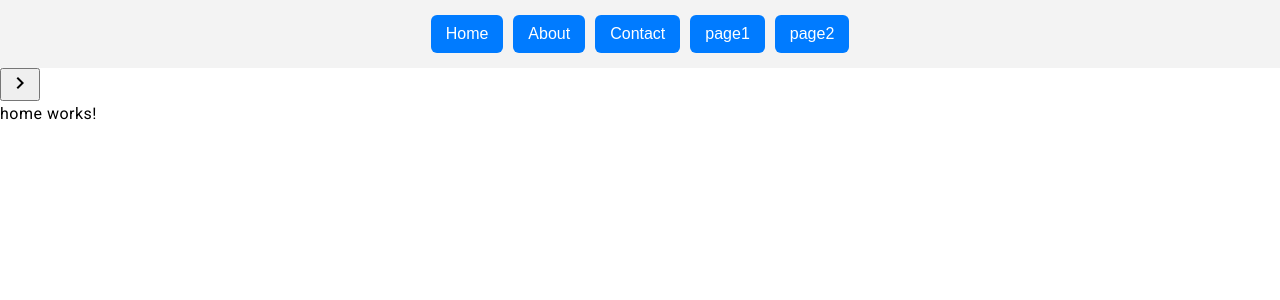
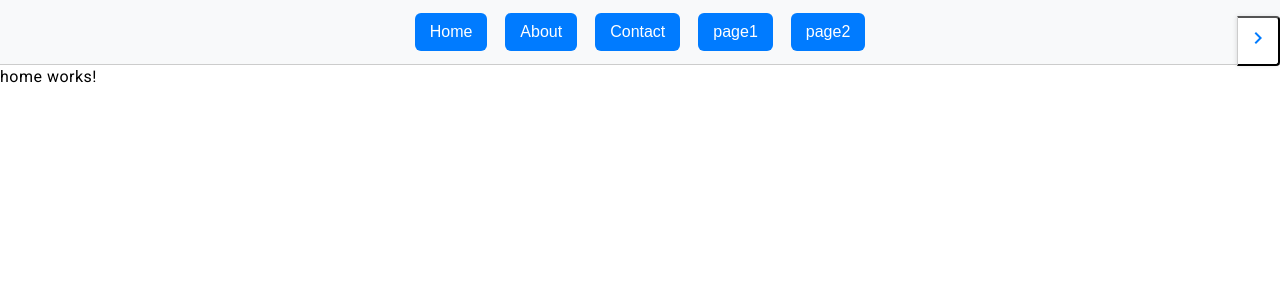
Before and after one commit to Dale4/CareGiver, an Angular app in the folder source/CGui/: page / in a window 1280 px wide. Shown: the top 300 px of the page. Built offline with nearby package versions, Linux system fonts and the light colour scheme.

Commit message:
Fixed settings button in header

```diff
--- a/source/CGui/src/app/app.component.html
+++ b/source/CGui/src/app/app.component.html
@@ -6,10 +6,5 @@
 
 <app-header></app-header>
 
-<button mat-icon-button (click)="toggleSlider()" aria-label="Toggle Settings">
-    <mat-icon>{{ this.slider?.visible ? 'chevron_left' : 'chevron_right' }}</mat-icon>
-  </button>
-
-
 <app-settings #slider></app-settings>
 <router-outlet></router-outlet>
--- a/source/CGui/src/app/app.component.ts
+++ b/source/CGui/src/app/app.component.ts
@@ -23,12 +23,5 @@ export class AppComponent {
   }
 
 
-  toggleSlider() {
-    if(this.slider?.visible) {
-      this.slider?.close(); // Close the slider if it's open
-    } else {
-      this.slider?.open(); // Open the slider if it's closed
-    }
-  }
 
 }
--- a/source/CGui/src/app/header/header.component.css
+++ b/source/CGui/src/app/header/header.component.css
@@ -9,3 +9,40 @@ header {
     padding: 10px 15px;
     font-size: 16px;
   }
+
+  .app-header {
+    position: relative;
+    display: flex;
+    justify-content: center;
+    align-items: center;
+    padding: 0.5rem 1rem;
+    background-color: #f8f9fa;
+    border-bottom: 1px solid #ccc;
+  }
+
+  .nav-links {
+    display: flex;
+    gap: 0.5rem;
+  }
+
+  .spacer {
+    flex: 1;
+  }
+
+  button[mat-icon-button] {
+    font-size: 1.5rem;
+    color: #007bff;
+  }
+
+
+  .settings-btn {
+    position: fixed; /* ⬅️ Goes to edge of window */
+    right: 0;
+    top: 1rem;
+    z-index: 1001;
+    background-color: white;
+    border-left: 1px solid #ccc;
+    border-radius: 0 4px 4px 0;
+    padding: 0.5rem;
+    box-shadow: -1px 0 4px rgba(0, 0, 0, 0.1);
+  }
--- a/source/CGui/src/app/header/header.component.html
+++ b/source/CGui/src/app/header/header.component.html
@@ -1,10 +1,16 @@
 <!-- header.component.html -->
-<header>
-    <nav>
+<header class="app-header">
+  <nav class="nav-container">
+    <div class="nav-links">
       <button class="btn" routerLink="/home">Home</button>
       <button class="btn" routerLink="/about">About</button>
       <button class="btn" routerLink="/contact">Contact</button>
       <button class="btn" routerLink="/page1">page1</button>
       <button class="btn" routerLink="/page2">page2</button>
-    </nav>
-  </header>
+    </div>
+  </nav>
+    <button mat-icon-button class="settings-btn"  (click)="toggleSlider()" aria-label="Toggle Settings">
+      <mat-icon>{{ this.slider?.visible ? 'chevron_left' : 'chevron_right' }}</mat-icon>
+    </button>
+    <app-settings #slider></app-settings> <!-- Needs to be in the same template -->
+</header>
--- a/source/CGui/src/app/header/header.component.ts
+++ b/source/CGui/src/app/header/header.component.ts
@@ -1,13 +1,26 @@
-import { Component } from '@angular/core';
+import { Component, ViewChild } from '@angular/core';
 import { RouterModule, RouterOutlet } from '@angular/router';
+import { MatIconModule } from '@angular/material/icon';
+import { SettingsComponent } from './../settings/settings.component';
 
 @Component({
   selector: 'app-header',
   standalone: true,
-  imports: [RouterModule],
+  imports: [RouterModule, MatIconModule, SettingsComponent],
   templateUrl: './header.component.html',
   styleUrl: './header.component.css'
 })
 export class HeaderComponent {
+@ViewChild('slider') slider: SettingsComponent | undefined;
+
+
+  toggleSlider() {
+    if(this.slider?.visible) {
+      this.slider?.close(); // Close the slider if it's open
+    } else {
+      this.slider?.open(); // Open the slider if it's closed
+    }
+  }
+
 
 }
```
